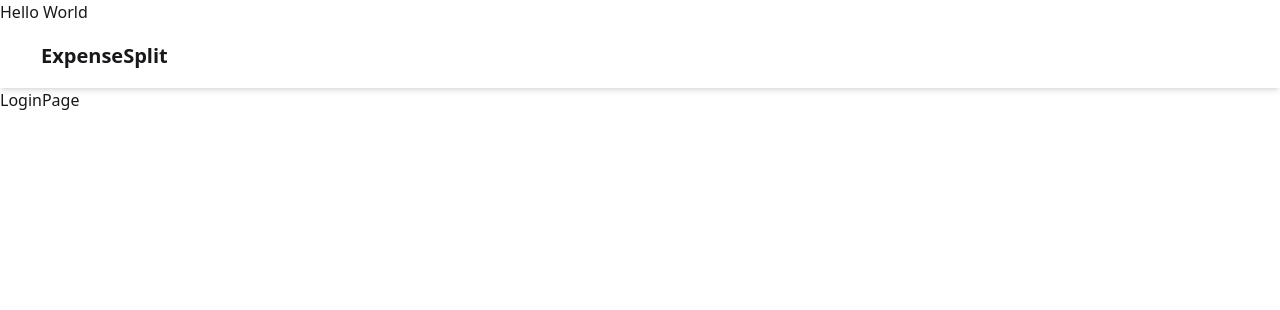
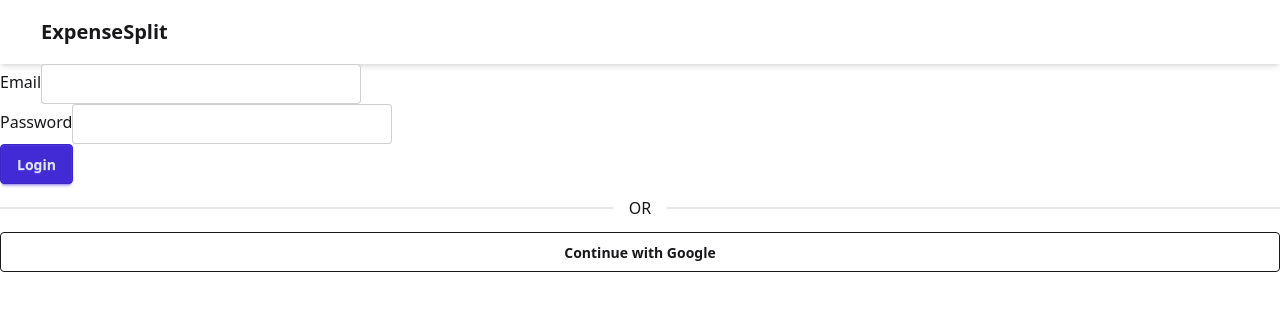
Before and after one commit to kingwell47/split50-cs50-proj, a React (Vite) app: page /login in a window 1280 px wide. Shown: the top 310 px of the page. Built offline with nearby package versions, Linux system fonts and the light colour scheme; no server answers.

Commit message:
added login logic

```diff
--- a/src/App.jsx
+++ b/src/App.jsx
@@ -24,7 +24,6 @@ function App() {
 
   return (
     <Router>
-      <h1>Hello World</h1>
       <NavBar />
       {loading ? (
         <div className="h-screen flex items-center justify-center">
--- a/src/pages/LoginPage.jsx
+++ b/src/pages/LoginPage.jsx
@@ -1,7 +1,60 @@
-import React from "react";
+import { useState } from "react";
+import { useNavigate } from "react-router-dom";
+import { useAuthStore } from "../stores/authStore";
+import GoogleButton from "../components/GoogleButton";
 
 const LoginPage = () => {
-  return <div>LoginPage</div>;
+  const login = useAuthStore((s) => s.login);
+  const loading = useAuthStore((s) => s.loading);
+  const error = useAuthStore((s) => s.error);
+  const navigate = useNavigate();
+
+  const [email, setEmail] = useState("");
+  const [password, setPassword] = useState("");
+
+  const handleSubmit = async (e) => {
+    e.preventDefault();
+    await login(email, password);
+    if (!useAuthStore.getState().error) navigate("/");
+  };
+
+  return (
+    <div>
+      <form onSubmit={handleSubmit}>
+        <div>
+          <label htmlFor="email">Email</label>
+          <input
+            id="email"
+            type="email"
+            value={email}
+            onChange={(e) => setEmail(e.target.value)}
+            required
+            className="input"
+          />
+        </div>
+
+        <div>
+          <label htmlFor="password">Password</label>
+          <input
+            id="password"
+            type="password"
+            value={password}
+            onChange={(e) => setPassword(e.target.value)}
+            required
+            className="input"
+          />
+        </div>
+
+        {error && <p className="text-error">{error}</p>}
+
+        <button type="submit" disabled={loading} className="btn btn-primary">
+          {loading ? "Logging in…" : "Login"}
+        </button>
+      </form>
+      <div className="divider">OR</div>
+      <GoogleButton onSuccess={() => navigate("/")} />
+    </div>
+  );
 };
 
 export default LoginPage;
--- a/src/pages/RegisterPage.jsx
+++ b/src/pages/RegisterPage.jsx
@@ -46,6 +46,7 @@ const RegisterPage = () => {
           {loading ? "Registering…" : "Register"}
         </button>
       </form>
+      <div className="divider">OR</div>
       <GoogleButton onSuccess={() => navigate("/")} />
     </div>
   );
```
